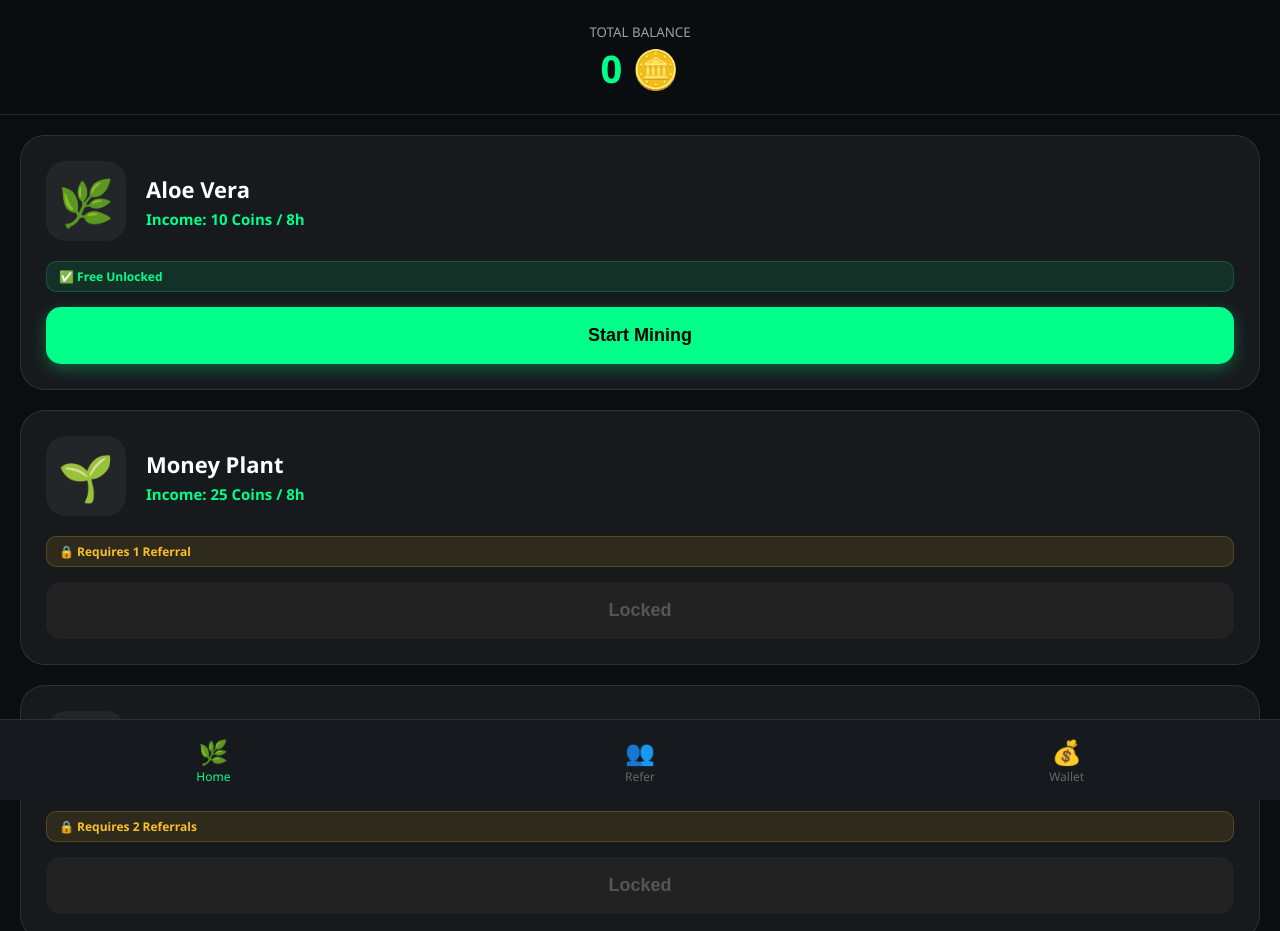
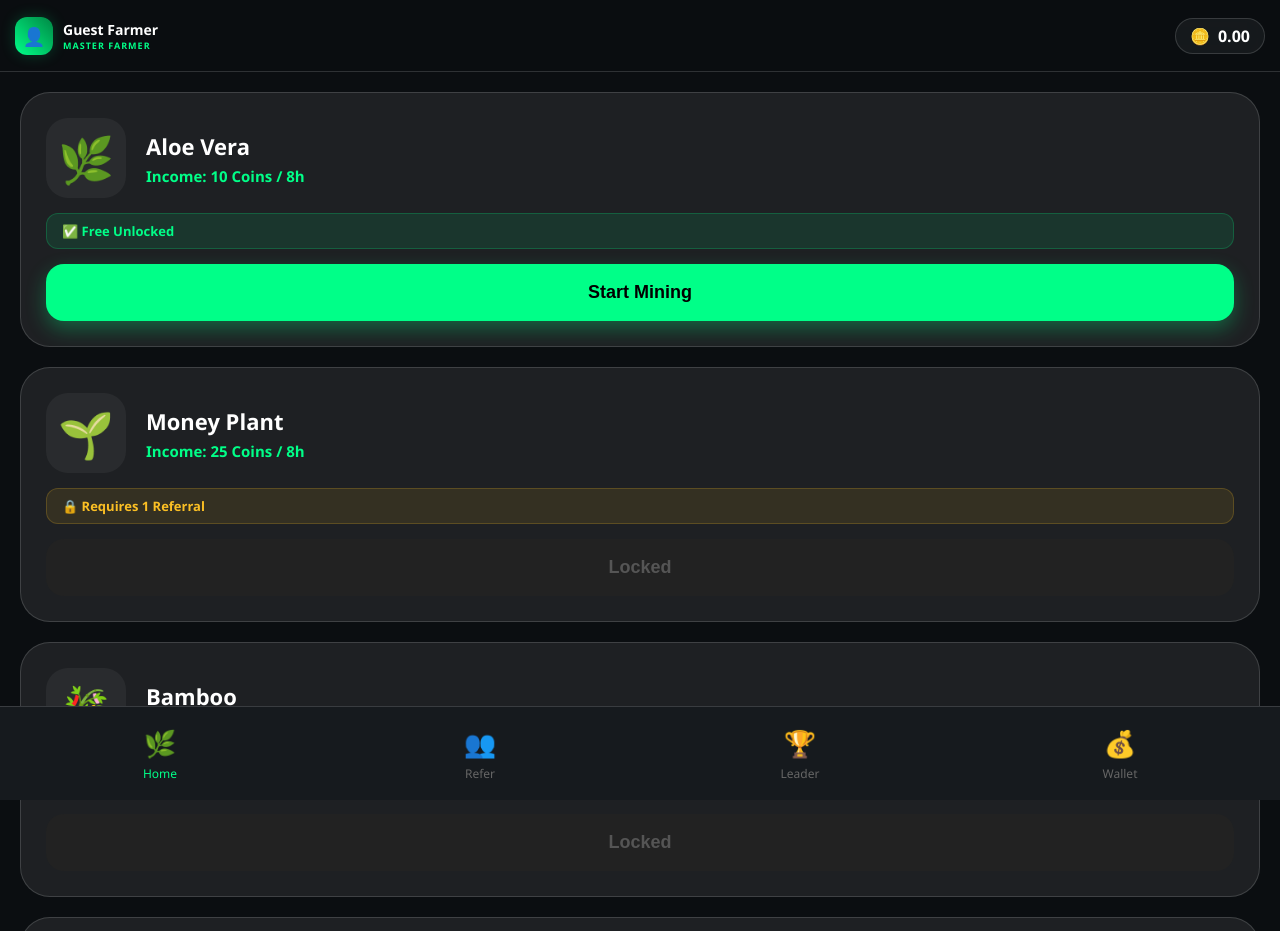
Before and after one commit to khanemon013111-wq/Plant-Farming, a website: page index.html in a window 1280 px wide. Shown: the top 931 px of the page. Drawn offline with Linux system fonts and the light colour scheme; a script that the page names is missing.

Commit message:
index.html

```diff
--- a/index.html
+++ b/index.html
@@ -8,168 +8,201 @@
     <script src="https://www.gstatic.com/firebasejs/9.22.0/firebase-app-compat.js"></script>
     <script src="https://www.gstatic.com/firebasejs/9.22.0/firebase-database-compat.js"></script>
     <style>
-        :root { --primary: #00ff88; --bg: #0b0e11; --border: rgba(255,255,255,0.1); }
-        body { background: var(--bg); color: #fff; font-family: 'Segoe UI', sans-serif; margin: 0; padding: 0; }
-
-        /* Header */
-        .header { position: sticky; top: 0; background: rgba(11, 14, 17, 0.95); backdrop-filter: blur(15px); padding: 20px; text-align: center; border-bottom: 1px solid var(--border); z-index: 1000; }
-        .balance-val { font-size: 38px; font-weight: 800; color: var(--primary); }
-
-        /* Page Layout */
-        .page { display: none; padding: 20px; padding-bottom: 120px; }
-        .active-page { display: block; }
-
-        /* Large Plant Cards */
-        .plant-card {
-            background: rgba(255, 255, 255, 0.05); border: 1.5px solid var(--border);
-            border-radius: 25px; padding: 25px; margin-bottom: 20px;
-            display: flex; flex-direction: column; gap: 15px; position: relative;
+        :root {
+            --primary: #00ff88;
+            --bg: #0b0e11;
+            --card-bg: rgba(255, 255, 255, 0.08);
+            --border: rgba(255, 255, 255, 0.15);
         }
 
-        .plant-top { display: flex; align-items: center; gap: 20px; }
-        .plant-icon { font-size: 45px; background: rgba(255,255,255,0.05); width: 80px; height: 80px; display: flex; align-items: center; justify-content: center; border-radius: 20px; }
-        .plant-details h3 { margin: 0; font-size: 22px; }
-        .plant-details p { margin: 5px 0 0; color: var(--primary); font-weight: bold; font-size: 15px; }
+        body {
+            background: var(--bg); color: #fff;
+            font-family: 'Segoe UI', Roboto, sans-serif;
+            margin: 0; padding: 0; overflow-x: hidden;
+        }
 
-        /* Requirement Badge */
-        .badge { display: inline-block; padding: 6px 12px; border-radius: 10px; font-size: 12px; font-weight: bold; margin-top: 5px; background: rgba(251, 191, 36, 0.1); color: #fbbf24; border: 1px solid rgba(251, 191, 36, 0.2); }
+        /* 🌟 Slim & Sticky Premium Header 🌟 */
+        .sticky-header {
+            position: sticky; top: 0; z-index: 1000;
+            background: rgba(11, 14, 17, 0.9);
+            backdrop-filter: blur(20px);
+            border-bottom: 1px solid var(--border);
+            padding: 8px 15px;
+            display: flex; align-items: center; justify-content: space-between;
+            height: 55px;
+        }
+
+        .user-profile { display: flex; align-items: center; gap: 10px; }
+        .user-avatar {
+            width: 38px; height: 38px;
+            background: linear-gradient(45deg, var(--primary), #008744);
+            border-radius: 12px;
+            display: flex; align-items: center; justify-content: center;
+            font-weight: 900; color: #000; font-size: 18px;
+            box-shadow: 0 0 15px rgba(0, 255, 136, 0.2);
+        }
+        .user-info h2 { margin: 0; font-size: 14px; font-weight: 700; color: #fff; }
+        .user-info p { margin: 0; font-size: 9px; color: var(--primary); font-weight: 800; letter-spacing: 1px; }
+
+        .balance-pill {
+            background: rgba(255, 255, 255, 0.05);
+            border: 1px solid var(--border);
+            padding: 6px 14px; border-radius: 20px;
+            display: flex; align-items: center; gap: 8px;
+        }
+        .balance-pill span { font-size: 16px; font-weight: 800; color: #fff; }
+        .coin-icon { font-size: 18px; }
+
+        /* --- Page & Large Plant Cards --- */
+        .page { display: none; padding: 20px; padding-bottom: 120px; animation: fadeIn 0.4s ease; }
+        .active-page { display: block; }
+        @keyframes fadeIn { from { opacity: 0; transform: translateY(10px); } to { opacity: 1; transform: translateY(0); } }
+
+        .plant-card {
+            background: var(--card-bg);
+            border: 1.5px solid var(--border);
+            border-radius: 30px;
+            padding: 25px;
+            display: flex; flex-direction: column; gap: 15px;
+            margin-bottom: 20px;
+        }
+
+        .plant-header { display: flex; align-items: center; gap: 20px; }
+        .plant-icon {
+            font-size: 45px; background: rgba(255,255,255,0.05);
+            width: 80px; height: 80px; display: flex;
+            align-items: center; justify-content: center; border-radius: 22px;
+        }
+
+        .plant-title h3 { margin: 0; font-size: 22px; color: #fff; }
+        .plant-title p { margin: 5px 0 0; font-size: 15px; color: var(--primary); font-weight: 600; }
+
+        .badge { display: inline-block; padding: 8px 15px; border-radius: 12px; font-size: 13px; font-weight: bold; background: rgba(251, 191, 36, 0.1); color: #fbbf24; border: 1px solid rgba(251, 191, 36, 0.2); }
         .unlocked-badge { background: rgba(0, 255, 136, 0.1); color: var(--primary); border: 1px solid rgba(0, 255, 136, 0.2); }
 
-        /* Buttons */
-        .btn-mine { width: 100%; padding: 18px; border-radius: 15px; border: none; font-size: 18px; font-weight: bold; cursor: pointer; transition: 0.3s; }
-        .btn-available { background: var(--primary); color: #000; box-shadow: 0 5px 15px rgba(0,255,136,0.3); }
+        .btn-mine { width: 100%; padding: 18px; border-radius: 18px; border: none; font-size: 18px; font-weight: 800; cursor: pointer; transition: 0.3s; }
+        .btn-available { background: var(--primary); color: #000; box-shadow: 0 8px 20px rgba(0,255,136,0.3); }
         .btn-locked { background: #222; color: #555; cursor: not-allowed; }
 
         /* Navigation */
-        .nav-bar { position: fixed; bottom: 0; width: 100%; background: #161a1e; display: flex; justify-content: space-around; padding: 15px 0; border-top: 1px solid var(--border); z-index: 2000; }
+        .nav-bar { position: fixed; bottom: 0; width: 100%; background: #161a1e; display: flex; justify-content: space-around; padding: 18px 0; border-top: 1px solid var(--border); z-index: 2000; }
         .nav-item { text-align: center; font-size: 12px; color: #666; cursor: pointer; flex: 1; }
         .nav-item.active { color: var(--primary); }
-        .nav-item span { font-size: 24px; display: block; }
+        .nav-item span { font-size: 26px; display: block; margin-bottom: 4px; }
     </style>
 </head>
 <body>
 
-    <div class="header">
-        <small style="opacity: 0.6;">TOTAL BALANCE</small>
-        <div class="balance-val"><span id="main-balance">0</span> 🪙</div>
+    <!-- 🌟 Slim Fixed Header -->
+    <div class="sticky-header">
+        <div class="user-profile">
+            <div class="user-avatar" id="avatar-icon">👤</div>
+            <div class="user-info">
+                <h2 id="display-name">Guest Farmer</h2>
+                <p>MASTER FARMER</p>
+            </div>
+        </div>
+        <div class="balance-pill">
+            <span class="coin-icon">🪙</span>
+            <span id="main-balance">0.00</span>
+        </div>
     </div>
 
     <!-- HOME PAGE -->
     <div id="home" class="page active-page">
+        <div id="plant-container">
             <!-- ১. Aloe Vera -->
             <div class="plant-card">
-            <div class="plant-top"><div class="plant-icon">🌿</div><div class="plant-details"><h3>Aloe Vera</h3><p>Income: 10 Coins / 8h</p></div></div>
+                <div class="plant-header"><div class="plant-icon">🌿</div><div class="plant-title"><h3>Aloe Vera</h3><p>Income: 10 Coins / 8h</p></div></div>
                 <div class="badge unlocked-badge" id="b1">✅ Free Unlocked</div>
                 <button class="btn-mine btn-available" id="btn1" onclick="mine(10)">Start Mining</button>
             </div>
-
             <!-- ২. Money Plant -->
             <div class="plant-card">
-            <div class="plant-top"><div class="plant-icon">🌱</div><div class="plant-details"><h3>Money Plant</h3><p>Income: 25 Coins / 8h</p></div></div>
+                <div class="plant-header"><div class="plant-icon">🌱</div><div class="plant-title"><h3>Money Plant</h3><p>Income: 25 Coins / 8h</p></div></div>
                 <div class="badge" id="b2">🔒 Requires 1 Referral</div>
                 <button class="btn-mine btn-locked" id="btn2">Locked</button>
             </div>
-
             <!-- ৩. Bamboo -->
             <div class="plant-card">
-            <div class="plant-top"><div class="plant-icon">🎋</div><div class="plant-details"><h3>Bamboo</h3><p>Income: 50 Coins / 8h</p></div></div>
+                <div class="plant-header"><div class="plant-icon">🎋</div><div class="plant-title"><h3>Bamboo</h3><p>Income: 50 Coins / 8h</p></div></div>
                 <div class="badge" id="b3">🔒 Requires 2 Referrals</div>
                 <button class="btn-mine btn-locked" id="btn3">Locked</button>
             </div>
-
             <!-- ৪. Cactus -->
             <div class="plant-card">
-            <div class="plant-top"><div class="plant-icon">🌵</div><div class="plant-details"><h3>Cactus</h3><p>Income: 75 Coins / 8h</p></div></div>
+                <div class="plant-header"><div class="plant-icon">🌵</div><div class="plant-title"><h3>Cactus</h3><p>Income: 75 Coins / 8h</p></div></div>
                 <div class="badge" id="b4">🔒 Requires 3 Referrals</div>
                 <button class="btn-mine btn-locked" id="btn4">Locked</button>
             </div>
-
             <!-- ৫. Bonsai -->
             <div class="plant-card">
-            <div class="plant-top"><div class="plant-icon">🌳</div><div class="plant-details"><h3>Bonsai</h3><p>Income: 100 Coins / 8h</p></div></div>
+                <div class="plant-header"><div class="plant-icon">🌳</div><div class="plant-title"><h3>Bonsai</h3><p>Income: 100 Coins / 8h</p></div></div>
                 <div class="badge" id="b5">🔒 Requires 4 Referrals</div>
                 <button class="btn-mine btn-locked" id="btn5">Locked</button>
             </div>
-
             <!-- ৬. Oak Tree -->
             <div class="plant-card">
-            <div class="plant-top"><div class="plant-icon">🌲</div><div class="plant-details"><h3>Oak Tree</h3><p>Income: 150 Coins / 8h</p></div></div>
+                <div class="plant-header"><div class="plant-icon">🌲</div><div class="plant-title"><h3>Oak Tree</h3><p>Income: 150 Coins / 8h</p></div></div>
                 <div class="badge" id="b6">🔒 Requires 6 Referrals</div>
                 <button class="btn-mine btn-locked" id="btn6">Locked</button>
             </div>
-
             <!-- ৭. Palm Tree -->
             <div class="plant-card">
-            <div class="plant-top"><div class="plant-icon">🌴</div><div class="plant-details"><h3>Palm Tree</h3><p>Income: 200 Coins / 8h</p></div></div>
+                <div class="plant-header"><div class="plant-icon">🌴</div><div class="plant-title"><h3>Palm Tree</h3><p>Income: 200 Coins / 8h</p></div></div>
                 <div class="badge" id="b7">🔒 Requires 8 Referrals</div>
                 <button class="btn-mine btn-locked" id="btn7">Locked</button>
             </div>
-
             <!-- ৮. Golden Rose -->
             <div class="plant-card">
-            <div class="plant-top"><div class="plant-icon">🌹</div><div class="plant-details"><h3>Golden Rose</h3><p>Income: 300 Coins / 8h</p></div></div>
+                <div class="plant-header"><div class="plant-icon">🌹</div><div class="plant-title"><h3>Golden Rose</h3><p>Income: 300 Coins / 8h</p></div></div>
                 <div class="badge" id="b8">🔒 Requires 10 Referrals</div>
                 <button class="btn-mine btn-locked" id="btn8">Locked</button>
             </div>
-
             <!-- ৯. Diamond Leaf -->
             <div class="plant-card">
-            <div class="plant-top"><div class="plant-icon">💎</div><div class="plant-details"><h3>Diamond Leaf</h3><p>Income: 500 Coins / 8h</p></div></div>
+                <div class="plant-header"><div class="plant-icon">💎</div><div class="plant-title"><h3>Diamond Leaf</h3><p>Income: 500 Coins / 8h</p></div></div>
                 <div class="badge" id="b9">💰 Buy from Admin</div>
                 <button class="btn-mine btn-locked" id="btn9">Locked</button>
             </div>
-
             <!-- ১০. VIP Tree -->
             <div class="plant-card">
-            <div class="plant-top"><div class="plant-icon">👑</div><div class="plant-details"><h3>VIP Tree</h3><p>Income: 1000 Coins / 8h</p></div></div>
+                <div class="plant-header"><div class="plant-icon">👑</div><div class="plant-title"><h3>VIP Tree</h3><p>Income: 1000 Coins / 8h</p></div></div>
                 <div class="badge" id="b10">💰 Buy from Admin</div>
                 <button class="btn-mine btn-locked" id="btn10">Locked</button>
             </div>
         </div>
-
-    <!-- REFER PAGE -->
-    <div id="refer" class="page">
-        <h2 style="text-align: center;">Referral Stats</h2>
-        <div style="background: rgba(255,255,255,0.05); padding: 30px; border-radius: 20px; text-align: center;">
-            <p>Total Invites</p>
-            <h1 id="ref-count" style="font-size: 50px; color: var(--primary);">0</h1>
-            <button class="btn-mine btn-available" onclick="copyRef()">Copy Invite Link</button>
-        </div>
     </div>
 
-    <!-- WITHDRAW PAGE -->
-    <div id="withdraw" class="page">
-        <h2 style="text-align: center;">Withdraw</h2>
-        <div style="background: rgba(255,255,255,0.05); padding: 20px; border-radius: 20px;">
-            <p>Select Method</p>
-            <select style="width:100%; padding:15px; border-radius:10px; background:#222; color:#fff; border:1px solid #444; margin-bottom:15px;">
-                <option>Bkash</option><option>Nagad</option><option>Binance</option>
-            </select>
-            <button class="btn-mine btn-available">Submit Request</button>
-        </div>
-    </div>
+    <!-- REFER, LEADER, WITHDRAW PAGES -->
+    <div id="refer" class="page"><h2 style="text-align:center">Referral Program</h2><p id="ref-count-text" style="text-align:center; font-size:40px; color:var(--primary);">0</p><button class="btn-mine btn-available" onclick="copyRef()">Copy Link</button></div>
+    <div id="leaderboard" class="page"><h2 style="text-align:center">Leaderboard</h2><p style="text-align:center; opacity:0.5;">Coming Soon...</p></div>
+    <div id="withdraw" class="page"><h2 style="text-align:center">Withdraw Wallet</h2><button class="btn-mine btn-available">Submit Request</button></div>
 
     <!-- NAV BAR -->
     <div class="nav-bar">
         <div class="nav-item active" onclick="showPage('home', this)"><span>🌿</span>Home</div>
         <div class="nav-item" onclick="showPage('refer', this)"><span>👥</span>Refer</div>
+        <div class="nav-item" onclick="showPage('leaderboard', this)"><span>🏆</span>Leader</div>
         <div class="nav-item" onclick="showPage('withdraw', this)"><span>💰</span>Wallet</div>
     </div>
 
     <script>
         // --- ফায়ারবেস কনফিগ ---
-        const firebaseConfig = {
-            apiKey: "YOUR_API_KEY",
-            databaseURL: "YOUR_DATABASE_URL",
-            projectId: "YOUR_PROJECT_ID"
-        };
+        const firebaseConfig = { apiKey: "YOUR_API_KEY", databaseURL: "YOUR_DATABASE_URL", projectId: "YOUR_PROJECT_ID" };
         firebase.initializeApp(firebaseConfig);
         const db = firebase.database();
         const tg = window.Telegram.WebApp;
         tg.expand();
-        const uid = tg.initDataUnsafe.user ? tg.initDataUnsafe.user.id : 12345;
 
-        // --- পেজ সুইচিং ---
+        // ইউজার তথ্য
+        const user = tg.initDataUnsafe.user;
+        const uid = user ? user.id : 12345;
+        const userName = user ? user.first_name : "Guest Farmer";
+
+        document.getElementById('display-name').innerText = userName;
+        document.getElementById('avatar-icon').innerText = userName.charAt(0);
+
         function showPage(pId, el) {
             document.querySelectorAll('.page').forEach(p => p.classList.remove('active-page'));
             document.querySelectorAll('.nav-item').forEach(n => n.classList.remove('active'));
@@ -177,24 +210,21 @@
             el.classList.add('active');
         }
 
-        // --- আনলক লজিক ---
+        // আনলক লজিক
         function setUnlock(id, amount) {
             const badge = document.getElementById('b' + id);
             const btn = document.getElementById('btn' + id);
             if(badge && btn) {
-                badge.innerText = "✅ Unlocked";
-                badge.className = "badge unlocked-badge";
-                btn.className = "btn-mine btn-available";
-                btn.innerText = "Start Mining";
+                badge.innerText = "✅ Unlocked"; badge.className = "badge unlocked-badge";
+                btn.className = "btn-mine btn-available"; btn.innerText = "Start Mining";
                 btn.onclick = () => mine(amount);
             }
         }
 
-        // --- ডাটা সিঙ্ক ---
         db.ref('users/' + uid).on('value', (snap) => {
             const data = snap.val() || { balance: 0, referrals: 0 };
             document.getElementById('main-balance').innerText = data.balance.toLocaleString();
-            document.getElementById('ref-count').innerText = data.referrals;
+            if(document.getElementById('ref-count-text')) document.getElementById('ref-count-text').innerText = data.referrals;
 
             // অটো আনলক চেক
             if(data.referrals >= 1) setUnlock(2, 25);
@@ -204,7 +234,6 @@
             if(data.referrals >= 6) setUnlock(6, 150);
             if(data.referrals >= 8) setUnlock(7, 200);
             if(data.referrals >= 10) setUnlock(8, 300);
-            // পেইড টিয়ার চেক (আপনার ডাটাবেসে paidTiers থাকলে)
             if(data.paidTiers && data.paidTiers[9]) setUnlock(9, 500);
             if(data.paidTiers && data.paidTiers[10]) setUnlock(10, 1000);
         });
@@ -213,7 +242,6 @@
             tg.HapticFeedback.impactOccurred('medium');
             window.open("YOUR_MONETAG_LINK", "_blank");
             db.ref('users/' + uid + '/balance').transaction(b => (b || 0) + amount);
-            tg.showAlert(`Mining Started! ${amount} coins added.`);
         }
 
         function copyRef() {
```
Lines whose indentation alone changed are shown as unchanged.
